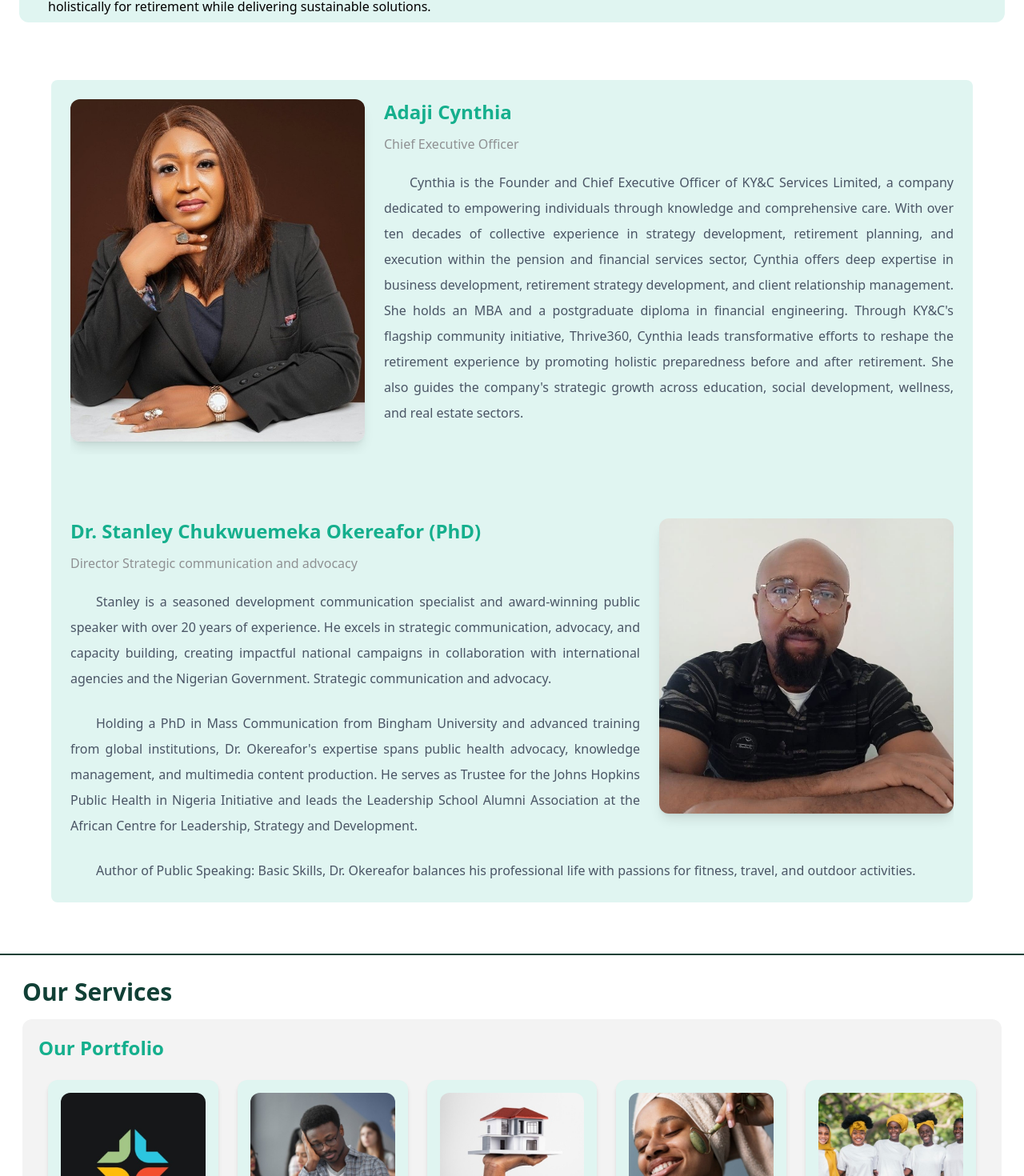
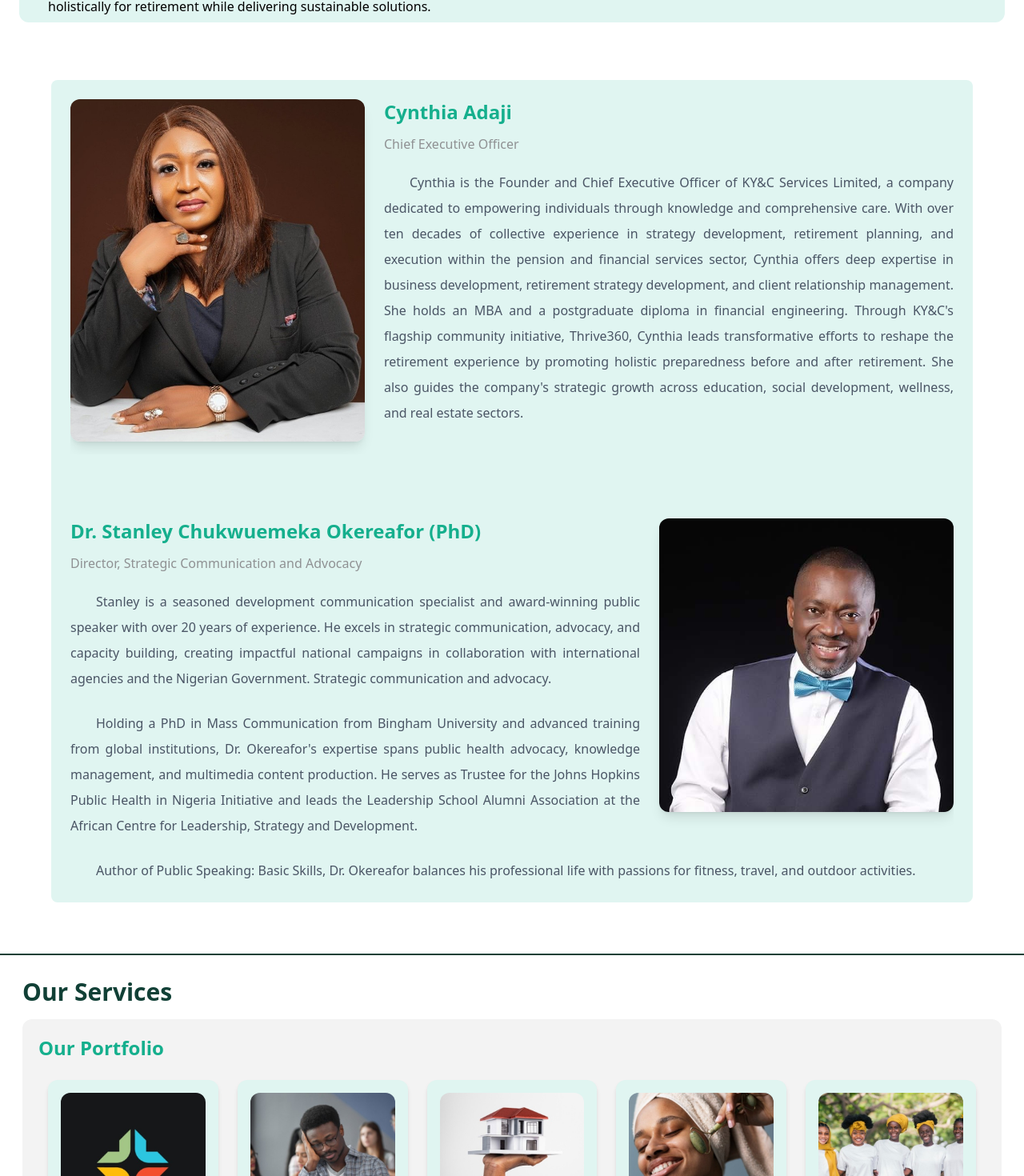
Before and after one commit to Eneojo1/kyc, a Next.js app: page / in a window 1280 px wide. Shown: the part 1538-3008 px from the top of the page at 80% size. Built offline with nearby package versions, Linux system fonts and the light colour scheme.

Commit message:
social media handles added

```diff
--- a/components/Footer.tsx
+++ b/components/Footer.tsx
@@ -74,9 +74,16 @@
         {/* Contact Info */}
         <div>
           <h3 className="text-lg font-semibold mb-4">Contact</h3>
-          <p className="text-sm text-gray-300">Email: info@kyandc.com</p>
-          <p className="text-sm text-gray-300">Phone: +234 703 270 7572</p>
-          <p className="text-sm text-gray-300">Location: Remote & Global</p>
+          <p className="text-sm text-gray-300">
+            <strong>Email:</strong> Cynthia.adaji@kyandc.com
+          </p>
+          <p className="text-sm text-gray-300">
+            <strong>Phone:</strong> +234 810 305 0687
+          </p>
+          <p className="text-sm text-gray-300">
+            <strong>Location:</strong> Plot 791, Gospel light avenue Durumi Area
+            1, Abuja
+          </p>
         </div>
       </div>
 
--- a/components/any/About.tsx
+++ b/components/any/About.tsx
@@ -1,5 +1,4 @@
 "use client";
-import Image from "next/image";
 
 interface ItemProps {
   title: string;
@@ -152,7 +151,7 @@
 
 const team = [
   {
-    name: "Adaji Cynthia",
+    name: "Cynthia Adaji",
     role: "Chief Executive Officer",
     image: "/founder1.jpg",
     description: `Cynthia is the Founder and Chief Executive Officer
@@ -171,8 +170,8 @@
   },
   {
     name: "Dr. Stanley Chukwuemeka Okereafor (PhD)",
-    role: "Director Strategic communication and advocacy",
-    image: "/founder2.jpg",
+    role: "Director, Strategic Communication and Advocacy",
+    image: "/founder2.jpeg",
     description: `Stanley is a seasoned development communication
     specialist and award-winning public speaker with over 20 years of experience.
     He excels in strategic communication, advocacy, and capacity building, creating
```
Also changed, not shown: public/founder2.jpeg (added), public/founder2.jpg (deleted).
